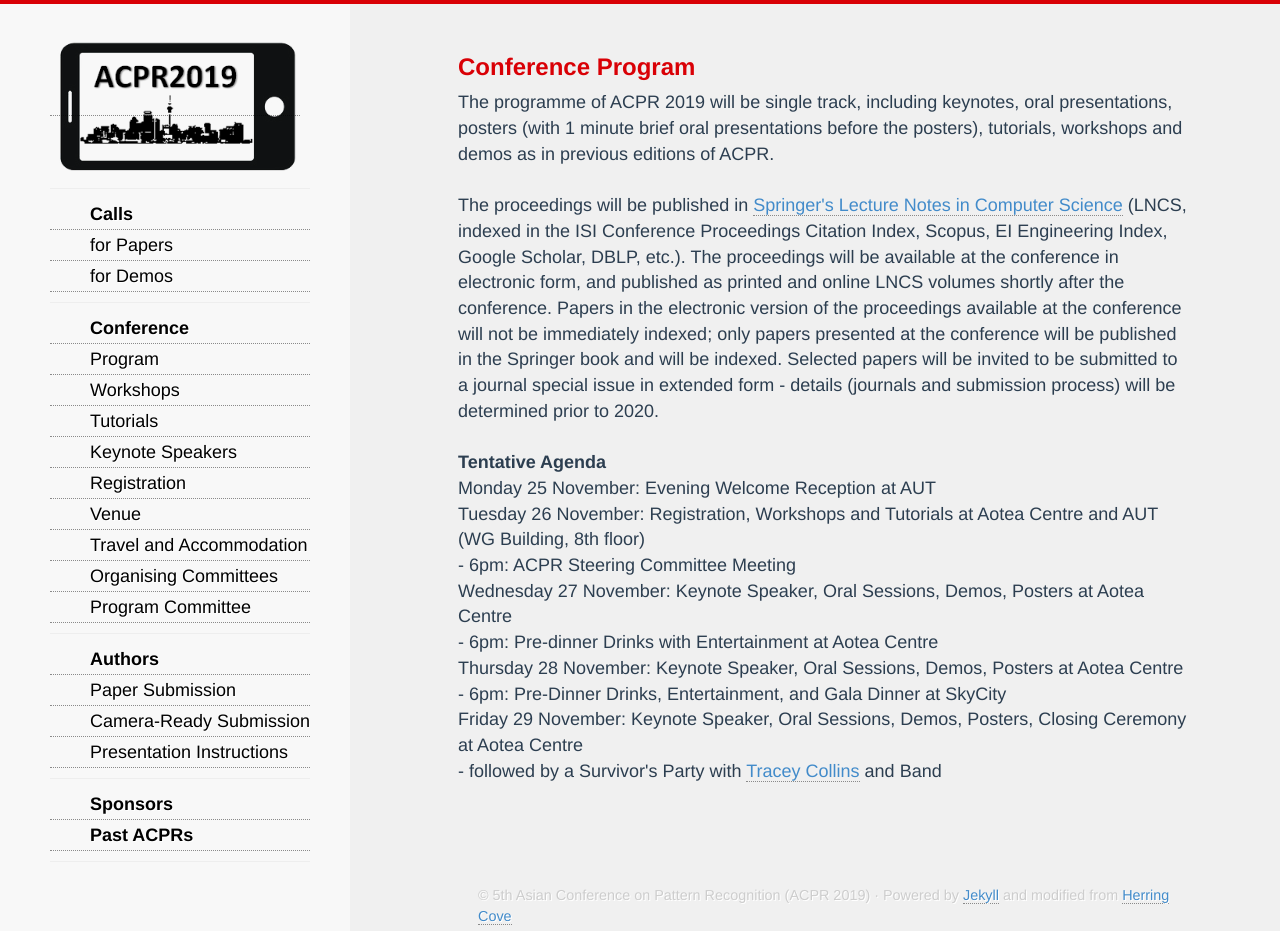
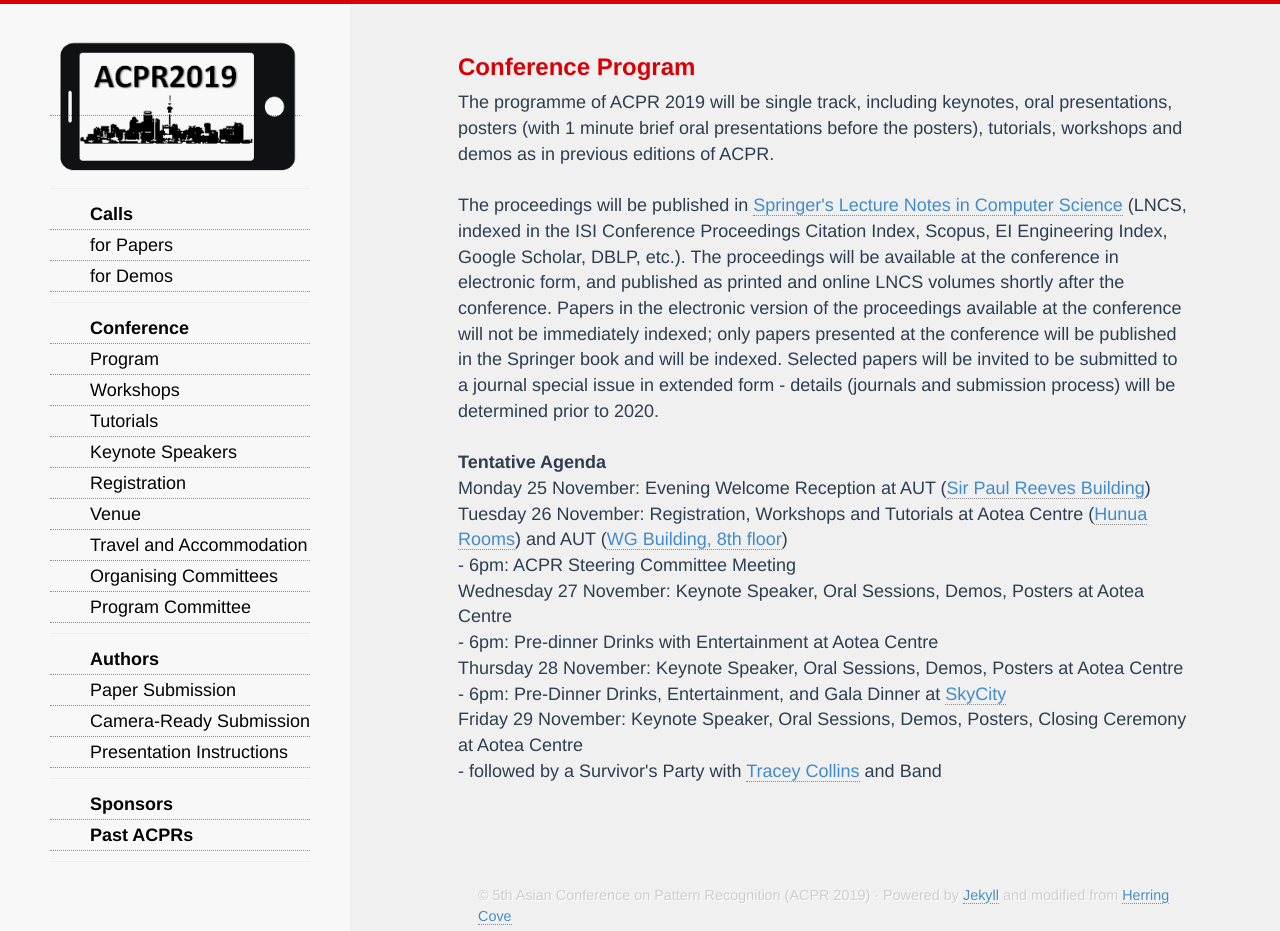
Before and after one commit to AndrewChenUoA/ACPR2019, a Jekyll site: the page built from program.html, in a window 1280 px wide and 931 px high. Built offline with Jekyll 4.4.1, drawn with Linux system fonts in a browser that asks for light colours; nearby versions of some CDN libraries; Markdown is read by kramdown in place of the engine named in the settings.

Commit message:
Add more venue links

```diff
--- a/program.html
+++ b/program.html
@@ -13,13 +13,13 @@ title: ACPR 2019 - The 5th Asian Conference on Pattern Recognition
   <br/><br/>
 
   <b>Tentative Agenda</b><br/>
-  Monday 25 November: Evening Welcome Reception at AUT<br/>
-  Tuesday 26 November: Registration, Workshops and Tutorials at Aotea Centre and AUT (WG Building, 8th floor)<br/>
+  Monday 25 November: Evening Welcome Reception at AUT (<a href="https://architecturenow.co.nz/articles/sir-paul-reeves-building/">Sir Paul Reeves Building</a>)<br/>
+  Tuesday 26 November: Registration, Workshops and Tutorials at Aotea Centre (<a href="https://www.aucklandconventions.co.nz/rooms/hunua-rooms">Hunua Rooms</a>) and AUT (<a href="https://www.aut.ac.nz/__data/assets/pdf_file/0011/118919/AUT-campus-map-city.pdf">WG Building, 8th floor</a>)<br/>
   - 6pm: ACPR Steering Committee Meeting<br/>
   Wednesday 27 November: Keynote Speaker, Oral Sessions, Demos, Posters at Aotea Centre<br/>
   - 6pm: Pre-dinner Drinks with Entertainment at Aotea Centre<br/>
   Thursday 28 November: Keynote Speaker, Oral Sessions, Demos, Posters at Aotea Centre<br/>
-  - 6pm: Pre-Dinner Drinks, Entertainment, and Gala Dinner at SkyCity<br/>
+  - 6pm: Pre-Dinner Drinks, Entertainment, and Gala Dinner at <a href="https://www.skycityauckland.co.nz">SkyCity</a><br/>
   Friday 29 November: Keynote Speaker, Oral Sessions, Demos, Posters, Closing Ceremony at Aotea Centre<br/>
   - followed by a Survivor's Party with <a href="https://www.youtube.com/watch?v=0yWb3RnUX6I">Tracey Collins</a> and Band <br/><br/>
 </div>
```
